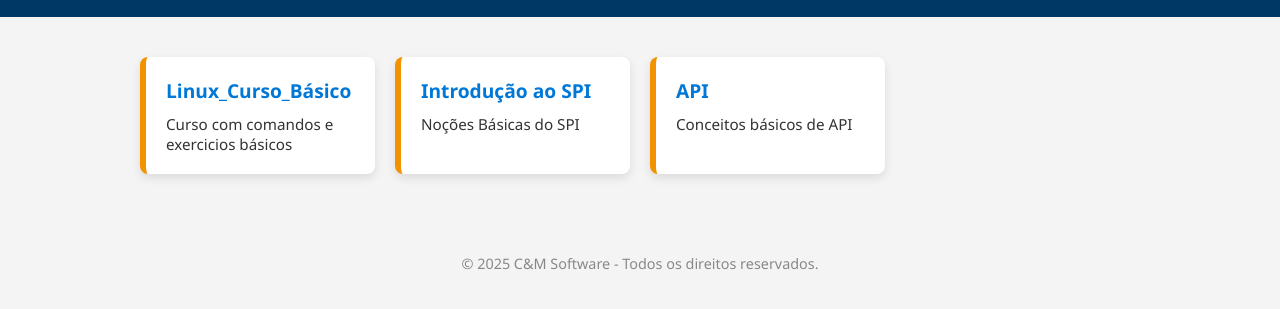
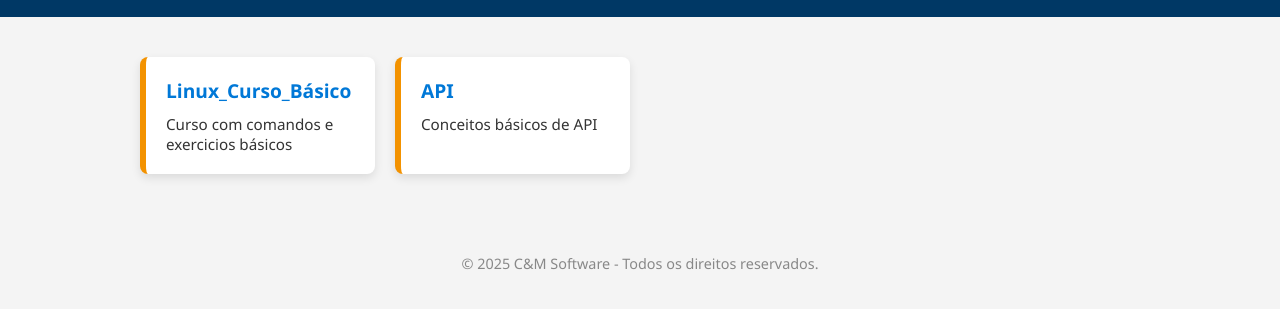
Before and after one commit to maykonlong/cursos_basicos_introducao, a plain HTML site: page index.html in a window 1280 px wide. Shown: the part 95-404 px from the top of the page. Drawn offline with Linux system fonts and the light colour scheme.

Commit message:
Update index.html

```diff
--- a/index.html
+++ b/index.html
@@ -97,7 +97,6 @@
   <script>
     const cursos = [
       { nome: "Linux_Curso_Básico", descricao: "Curso com comandos e exercicios básicos" },
-      { nome: "Introdução ao SPI", descricao: "Noções Básicas do SPI" },
       { nome: "API", descricao: "Conceitos básicos de API" }
     ];
 
```
